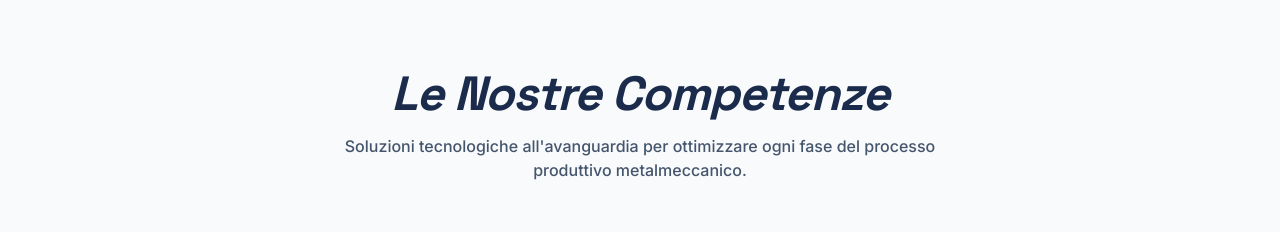
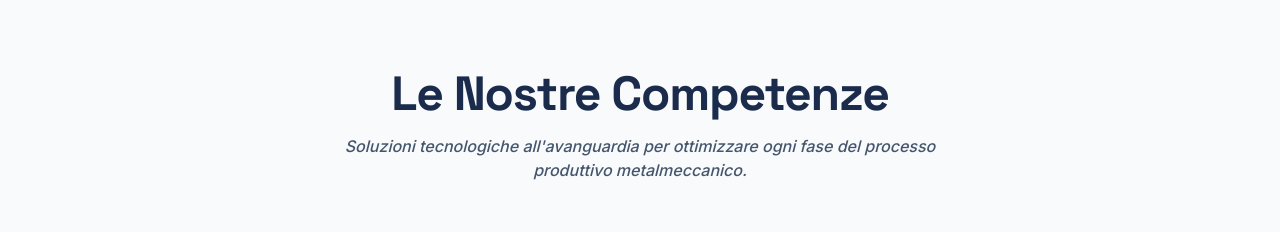
Before and after one commit to AugustinCF/SitexGroup, a React (Vite) app: page / in a window 1280 px wide. Shown: the part 826-1058 px from the top of the page. Built offline with nearby package versions, Linux system fonts and the light colour scheme.

Commit message:
text change

```diff
--- a/src/App.tsx
+++ b/src/App.tsx
@@ -338,11 +338,10 @@ const HomePage = () => {
             initial={{ opacity: 0, scale: 0.95 }}
             whileInView={{ opacity: 1, scale: 1 }}
             viewport={{ once: true }}
-            className="text-4xl md:text-5xl font-bold mb-4 italic"
-          >
+            className="text-4xl md:text-5xl font-bold mb-4">
             Le Nostre Competenze
           </motion.h2>
-          <p className="text-slate-600 max-w-2xl mx-auto font-medium">
+          <p className="text-slate-600 max-w-2xl mx-auto font-medium italic">
             Soluzioni tecnologiche all'avanguardia per ottimizzare ogni fase del processo produttivo metalmeccanico.
           </p>
         </div>
```
